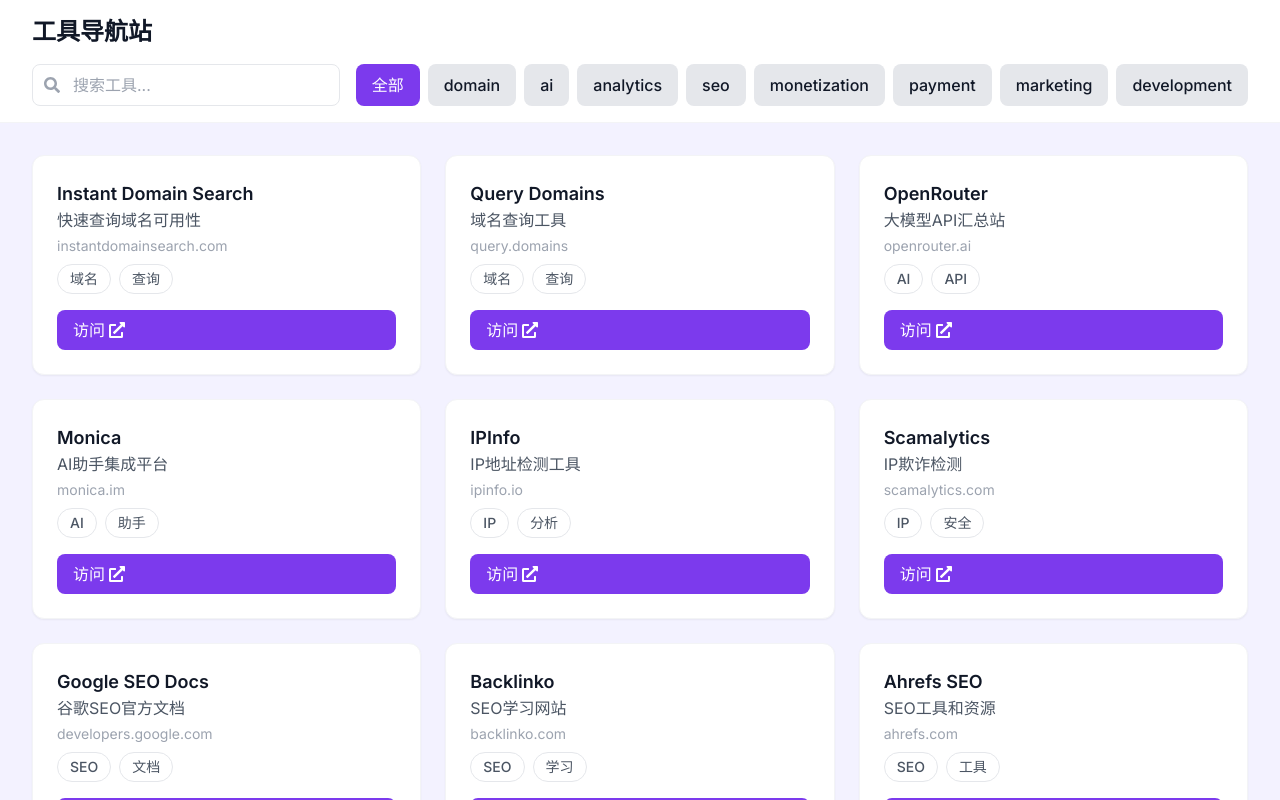
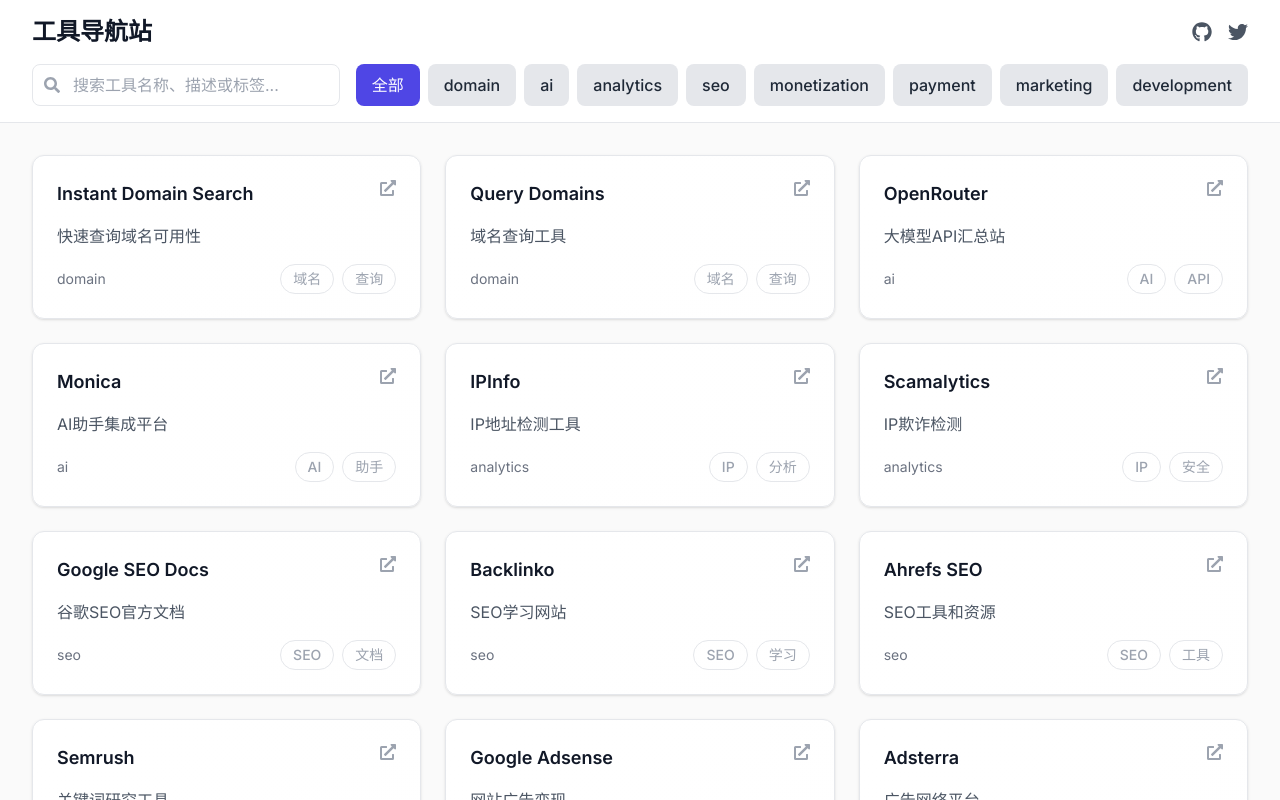
Before and after one commit to lxl870519/toolNavigator, a Next.js app: page / in a window 1280 px wide. Shown: the top 800 px of the page. Built offline with nearby package versions, Linux system fonts and the light colour scheme.

Commit message:
feat: 优化UI界面

```diff
--- a/package.json
+++ b/package.json
@@ -10,7 +10,7 @@
   },
   "dependencies": {
     "daisyui": "^5.0.18",
-    "next": "14.1.0",
+    "next": "^14.2.28",
     "react": "^18.2.0",
     "react-dom": "^18.2.0",
     "react-icons": "^4.12.0"
--- a/src/app/globals.css
+++ b/src/app/globals.css
@@ -3,8 +3,48 @@
 @tailwind utilities;
 
 @layer base {
+  :root {
+    --primary: #4F46E5;
+    --primary-dark: #4338CA;
+    --primary-light: #6366F1;
+    --secondary: #8B5CF6;
+    --secondary-dark: #7C3AED;
+    --accent: #EC4899;
+    --background: #FAFAFA;
+    --foreground: #1F2937;
+    --muted: #6B7280;
+    --muted-foreground: #9CA3AF;
+    --border: #E5E7EB;
+    --card: #FFFFFF;
+    --card-foreground: #1F2937;
+    --popover: #FFFFFF;
+    --popover-foreground: #1F2937;
+    --shadow: 0 1px 3px 0 rgb(0 0 0 / 0.1), 0 1px 2px -1px rgb(0 0 0 / 0.1);
+    --shadow-lg: 0 10px 15px -3px rgb(0 0 0 / 0.1), 0 4px 6px -4px rgb(0 0 0 / 0.1);
+  }
+
+  .dark {
+    --primary: #6366F1;
+    --primary-dark: #4F46E5;
+    --primary-light: #818CF8;
+    --secondary: #A78BFA;
+    --secondary-dark: #8B5CF6;
+    --accent: #F472B6;
+    --background: #111827;
+    --foreground: #F9FAFB;
+    --muted: #4B5563;
+    --muted-foreground: #6B7280;
+    --border: #374151;
+    --card: #1F2937;
+    --card-foreground: #F9FAFB;
+    --popover: #1F2937;
+    --popover-foreground: #F9FAFB;
+    --shadow: 0 1px 3px 0 rgb(0 0 0 / 0.1), 0 1px 2px -1px rgb(0 0 0 / 0.1);
+    --shadow-lg: 0 10px 15px -3px rgb(0 0 0 / 0.1), 0 4px 6px -4px rgb(0 0 0 / 0.1);
+  }
+
   body {
-    @apply bg-[#f3f2ff] text-gray-900;
+    @apply bg-[var(--background)] text-[var(--foreground)] transition-colors duration-200;
   }
 }
 
@@ -14,34 +54,50 @@
   }
 
   .btn {
-    @apply px-4 py-2 rounded-lg font-medium transition-colors;
+    @apply px-4 py-2 rounded-lg font-medium transition-all duration-200;
   }
 
   .btn-primary {
-    @apply bg-[#7c3aed] text-white hover:bg-[#6d28d9];
+    @apply bg-[var(--primary)] text-white hover:bg-[var(--primary-dark)] hover:shadow-lg hover:scale-105;
   }
 
   .btn-secondary {
-    @apply bg-white text-gray-800 hover:bg-gray-50 border border-gray-200;
+    @apply bg-[var(--card)] text-[var(--card-foreground)] hover:bg-[var(--muted)] hover:bg-opacity-10 border border-[var(--border)] hover:shadow-md;
   }
 
   .card {
-    @apply bg-white rounded-xl shadow-sm hover:shadow-md transition-shadow p-6 border border-gray-100;
+    @apply bg-[var(--card)] text-[var(--card-foreground)] rounded-xl p-6 border border-[var(--border)];
+    background: linear-gradient(145deg, var(--card) 0%, color-mix(in srgb, var(--card) 95%, var(--background)) 100%);
+    box-shadow: var(--shadow);
+    transition: all 0.3s ease;
+  }
+
+  .card:hover {
+    transform: translateY(-2px);
+    box-shadow: var(--shadow-lg);
   }
 
   .input {
-    @apply w-full px-4 py-2 bg-white border border-gray-200 rounded-lg focus:outline-none focus:ring-2 focus:ring-[#7c3aed] focus:border-transparent text-gray-900;
+    @apply w-full px-4 py-2 bg-[var(--card)] border border-[var(--border)] rounded-lg focus:outline-none focus:ring-2 focus:ring-[var(--primary)] focus:border-transparent text-[var(--card-foreground)] transition-all duration-200;
   }
 
   .select {
-    @apply w-full px-4 py-2 bg-white border border-gray-200 rounded-lg focus:outline-none focus:ring-2 focus:ring-[#7c3aed] focus:border-transparent text-gray-900;
+    @apply w-full px-4 py-2 bg-[var(--card)] border border-[var(--border)] rounded-lg focus:outline-none focus:ring-2 focus:ring-[var(--primary)] focus:border-transparent text-[var(--card-foreground)];
   }
 
   .badge {
-    @apply px-3 py-1 rounded-full text-sm font-medium;
+    @apply px-3 py-1 rounded-full text-sm font-medium transition-all duration-200;
   }
 
   .badge-outline {
-    @apply border border-gray-200 text-gray-600 hover:bg-gray-50;
+    @apply border border-[var(--border)] text-[var(--muted-foreground)] hover:bg-[var(--muted)] hover:bg-opacity-10 hover:scale-105;
+  }
+
+  .header {
+    @apply bg-[var(--card)] border-b border-[var(--border)] sticky top-0 z-50 backdrop-blur-sm bg-opacity-80;
+  }
+
+  .footer {
+    @apply bg-[var(--card)] border-t border-[var(--border)] backdrop-blur-sm bg-opacity-80;
   }
 }
--- a/src/app/page.tsx
+++ b/src/app/page.tsx
@@ -1,25 +1,41 @@
 'use client'
 
+import { useState } from 'react'
+import { tools } from '@/data/tools'
 import ToolCard from '@/components/ToolCard'
 import SearchBar from '@/components/SearchBar'
 import CategoryFilter from '@/components/CategoryFilter'
-import { tools } from '@/data/tools'
-import { useState } from 'react'
+import { Tool } from '@/types/tool'
+import { FaGithub, FaTwitter } from 'react-icons/fa'
 
 export default function Home() {
   const [selectedCategory, setSelectedCategory] = useState('all')
+  const [searchResults, setSearchResults] = useState<Tool[]>(tools)
 
   const filteredTools = selectedCategory === 'all'
-    ? tools
-    : tools.filter(tool => tool.category === selectedCategory)
+    ? searchResults
+    : searchResults.filter(tool => tool.category === selectedCategory)
 
   return (
     <div className="min-h-screen flex flex-col">
-      <header className="bg-white border-b border-gray-100 sticky top-0 z-50">
+      <header className="header">
         <div className="container py-4">
-          <h1 className="text-2xl font-bold text-gray-900">工具导航站</h1>
+          <div className="flex items-center justify-between">
+            <h1 className="text-2xl font-bold text-gray-900 dark:text-gray-100">工具导航站</h1>
+            <div className="flex items-center gap-4">
+              <a href="https://github.com" target="_blank" rel="noopener noreferrer" className="text-gray-600 dark:text-gray-400 hover:text-gray-900 dark:hover:text-gray-100">
+                <FaGithub className="w-5 h-5" />
+              </a>
+              <a href="https://twitter.com" target="_blank" rel="noopener noreferrer" className="text-gray-600 dark:text-gray-400 hover:text-gray-900 dark:hover:text-gray-100">
+                <FaTwitter className="w-5 h-5" />
+              </a>
+            </div>
+          </div>
           <div className="mt-4 flex flex-col md:flex-row gap-4">
-            <SearchBar />
+            <SearchBar
+              tools={tools}
+              onSearch={setSearchResults}
+            />
             <CategoryFilter
               tools={tools}
               onCategoryChange={setSelectedCategory}
@@ -36,9 +52,16 @@
         </div>
       </main>
 
-      <footer className="bg-white border-t border-gray-100 mt-auto">
+      <footer className="footer">
         <div className="container py-6">
-          <p className="text-center text-gray-500">© 2024 工具导航站</p>
+          <div className="flex flex-col md:flex-row justify-between items-center gap-4">
+            <p className="text-center text-gray-500 dark:text-gray-400">© 2024 工具导航站</p>
+            <div className="flex items-center gap-4">
+              <a href="#" className="text-gray-500 dark:text-gray-400 hover:text-gray-900 dark:hover:text-gray-100">关于我们</a>
+              <a href="#" className="text-gray-500 dark:text-gray-400 hover:text-gray-900 dark:hover:text-gray-100">使用条款</a>
+              <a href="#" className="text-gray-500 dark:text-gray-400 hover:text-gray-900 dark:hover:text-gray-100">隐私政策</a>
+            </div>
+          </div>
         </div>
       </footer>
     </div>
--- a/src/components/SearchBar.tsx
+++ b/src/components/SearchBar.tsx
@@ -1,10 +1,29 @@
 'use client'
 
-import { useState } from 'react'
-import { FaSearch } from 'react-icons/fa'
+import { useState, useEffect } from 'react'
+import { FaSearch, FaTimes } from 'react-icons/fa'
+import { Tool } from '@/types/tool'
 
-export default function SearchBar() {
+interface SearchBarProps {
+  tools: Tool[]
+  onSearch: (results: Tool[]) => void
+}
+
+export default function SearchBar({ tools, onSearch }: SearchBarProps) {
   const [searchQuery, setSearchQuery] = useState('')
+
+  useEffect(() => {
+    const results = tools.filter(tool =>
+      tool.name.toLowerCase().includes(searchQuery.toLowerCase()) ||
+      tool.description.toLowerCase().includes(searchQuery.toLowerCase()) ||
+      tool.tags.some(tag => tag.toLowerCase().includes(searchQuery.toLowerCase()))
+    )
+    onSearch(results)
+  }, [searchQuery, tools, onSearch])
+
+  const clearSearch = () => {
+    setSearchQuery('')
+  }
 
   return (
     <div className="relative flex-1">
@@ -12,10 +31,18 @@
         type="text"
         value={searchQuery}
         onChange={(e) => setSearchQuery(e.target.value)}
-        placeholder="搜索工具..."
-        className="input pl-10"
+        placeholder="搜索工具名称、描述或标签..."
+        className="input pl-10 pr-8"
       />
       <FaSearch className="absolute left-3 top-1/2 transform -translate-y-1/2 text-gray-400" />
+      {searchQuery && (
+        <button
+          onClick={clearSearch}
+          className="absolute right-3 top-1/2 transform -translate-y-1/2 text-gray-400 hover:text-gray-600 dark:hover:text-gray-300"
+        >
+          <FaTimes />
+        </button>
+      )}
     </div>
   )
 }
--- a/src/components/ToolCard.tsx
+++ b/src/components/ToolCard.tsx
@@ -7,36 +7,42 @@
   tool: Tool
 }
 
-const getDomain = (url: string) => {
-  try {
-    const domain = new URL(url).hostname.replace('www.', '')
-    return domain
-  } catch {
-    return url
-  }
-}
-
 export default function ToolCard({ tool }: ToolCardProps) {
   return (
-    <div className="card hover:scale-[1.02] transition-transform">
-      <div className="card-body">
-        <h3 className="card-title text-lg font-semibold text-gray-900">{tool.name}</h3>
-        <p className="text-gray-600 mb-1">{tool.description}</p>
-        <p className="text-gray-400 text-sm">{getDomain(tool.url)}</p>
-        <div className="mt-2 flex flex-wrap gap-2">
-          {tool.tags.map(tag => (
-            <span key={tag} className="badge badge-outline">{tag}</span>
-          ))}
-        </div>
-        <div className="card-actions justify-end mt-4">
+    <div className="card group">
+      <div className="flex flex-col h-full">
+        <div className="flex items-start justify-between mb-4">
+          <h3 className="text-lg font-semibold text-gray-900 dark:text-gray-100 group-hover:text-primary">
+            {tool.name}
+          </h3>
           <a
             href={tool.url}
             target="_blank"
             rel="noopener noreferrer"
-            className="btn btn-primary btn-sm flex items-center"
+            className="text-gray-400 hover:text-primary transition-colors"
           >
-            访问 <FaExternalLinkAlt className="ml-1" />
+            <FaExternalLinkAlt className="w-4 h-4" />
           </a>
+        </div>
+
+        <p className="text-gray-600 dark:text-gray-400 mb-4 flex-grow">
+          {tool.description}
+        </p>
+
+        <div className="flex items-center justify-between">
+          <span className="text-sm text-gray-500 dark:text-gray-400">
+            {tool.category}
+          </span>
+          <div className="flex gap-2">
+            {tool.tags.map(tag => (
+              <span
+                key={tag}
+                className="badge badge-outline"
+              >
+                {tag}
+              </span>
+            ))}
+          </div>
         </div>
       </div>
     </div>
```
Also changed, not shown: tsconfig.json (+18 -4 lines), 1 other file (tests, documents, lock files or other folders).
